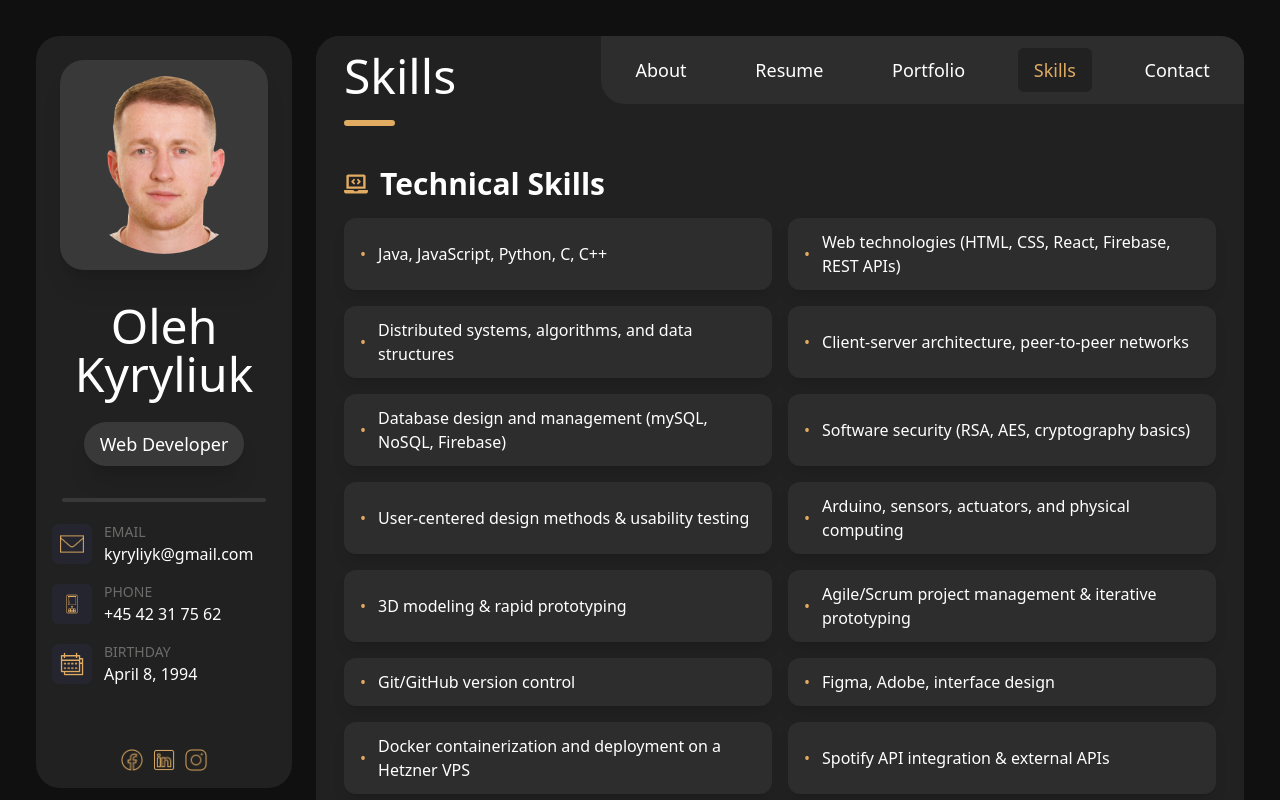
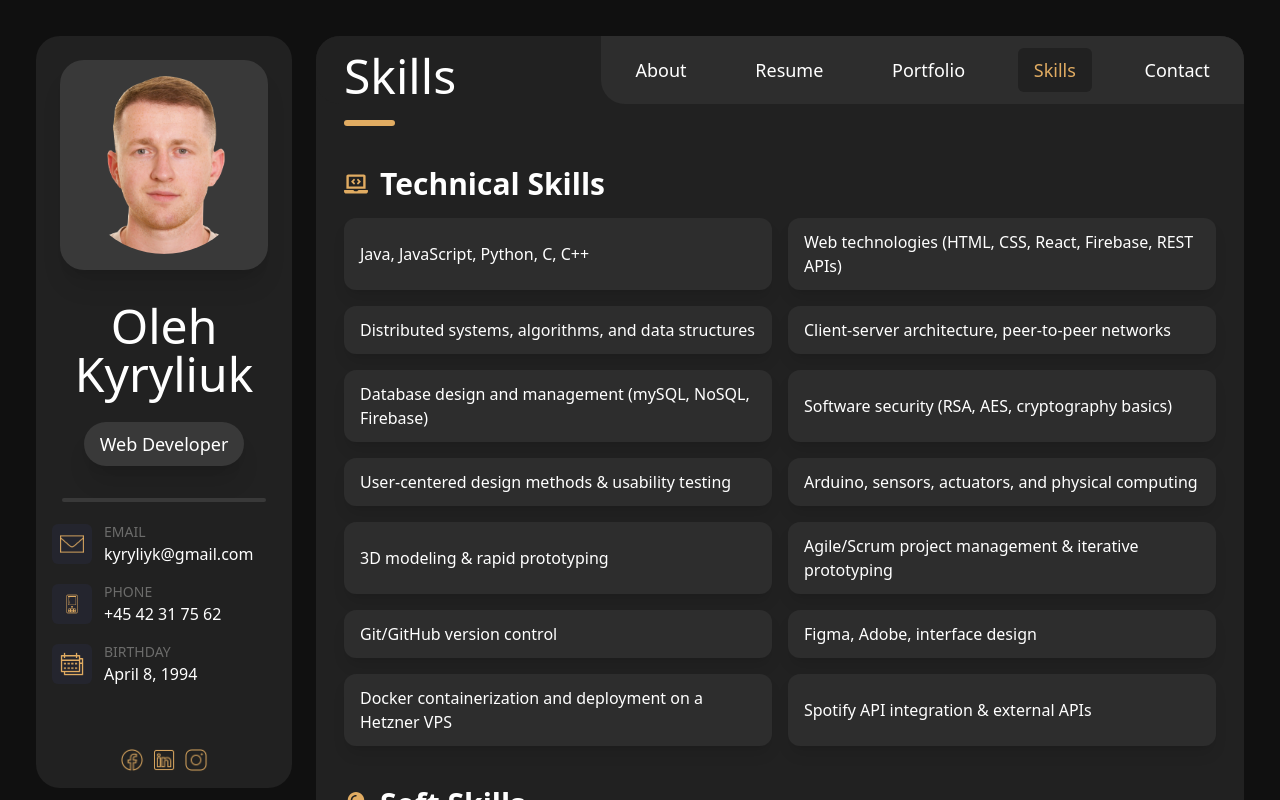
Before and after one commit to oleh080494/olehkyryliuk, a React (Vite) app in the folder client/: page / in a window 1280 px wide. Both pictures are taken after a click on the element "Skills". Shown: the top 800 px of the page. Built offline with nearby package versions, Linux system fonts and the light colour scheme; no server answers.

Commit message:
Removed dot in front of the skills description

```diff
--- a/client/src/subsections/skills.jsx
+++ b/client/src/subsections/skills.jsx
@@ -44,7 +44,7 @@ function Skills() {
                 className="flex items-center bg-[#2d2d2d] text-white px-4 py-3 rounded-xl shadow-lg hover:bg-[#393939] transition transform hover:scale-105 cursor-pointer"
                 onClick={()=> setSelectedItem({title, description})}
             >
-                <span className="text-[#E1AC62] mr-3">•</span>
+
                 {title}
             </li>
         ));
```
